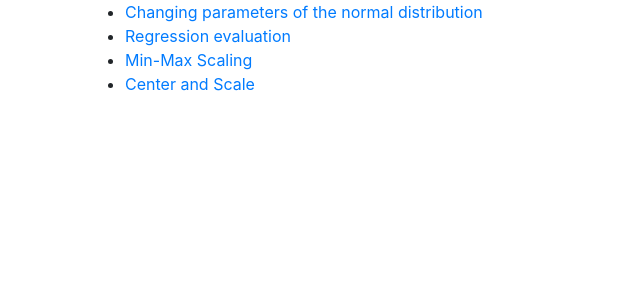
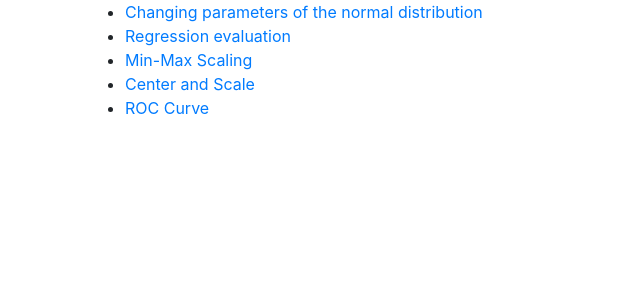
Before and after one commit to zgulde/stats-demos, a Flask app: page / in a window 1280 px wide. Shown: the part 232-532 px from the top of the page, without its empty margins (0-640 px from the left). Run offline with Flask 2, Linux system fonts and the light colour scheme; some libraries are stand-ins or nearby versions.

Commit message:
Add ROC Curve animation

```diff
--- a/templates/index.html
+++ b/templates/index.html
@@ -24,6 +24,7 @@
             <li><a href="/static/regression-evaluation.mp4">Regression evaluation</a></li>
             <li><a href="/static/min-max-scaling.mp4">Min-Max Scaling</a></li>
             <li><a href="/static/center-and-scale.mp4">Center and Scale</a></li>
+            <li><a href="/static/roc-auc.mp4">ROC Curve</a></li>
         </ul>
     </div>
 </body>
```
Also changed, not shown: 1 other file.
